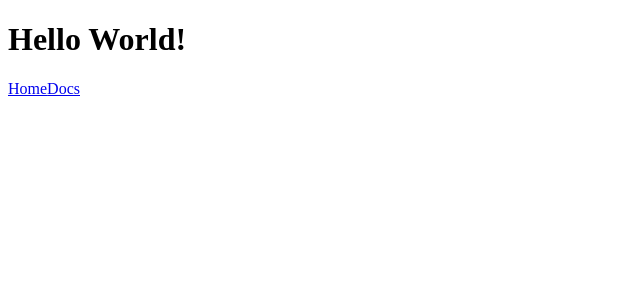
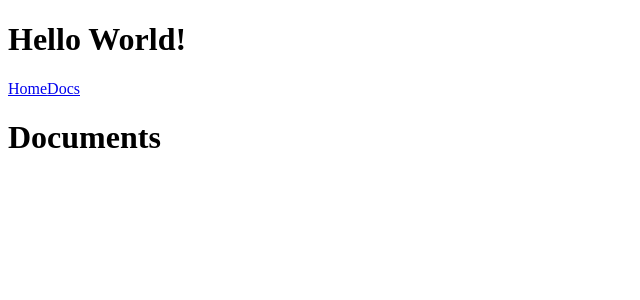
Before and after one commit to mrogach2350/angular2-rails, an Angular app: page /docs in a window 1280 px wide. Shown: the top 300 px of the page, without its empty margins (0-640 px from the left). Built offline with nearby package versions, Linux system fonts and the light colour scheme.

Commit message:
adds content to documents view

```diff
--- a/src/app/documents/documents.component.html
+++ b/src/app/documents/documents.component.html
@@ -0,0 +1 @@
+<h1>Documents</h1>
```
